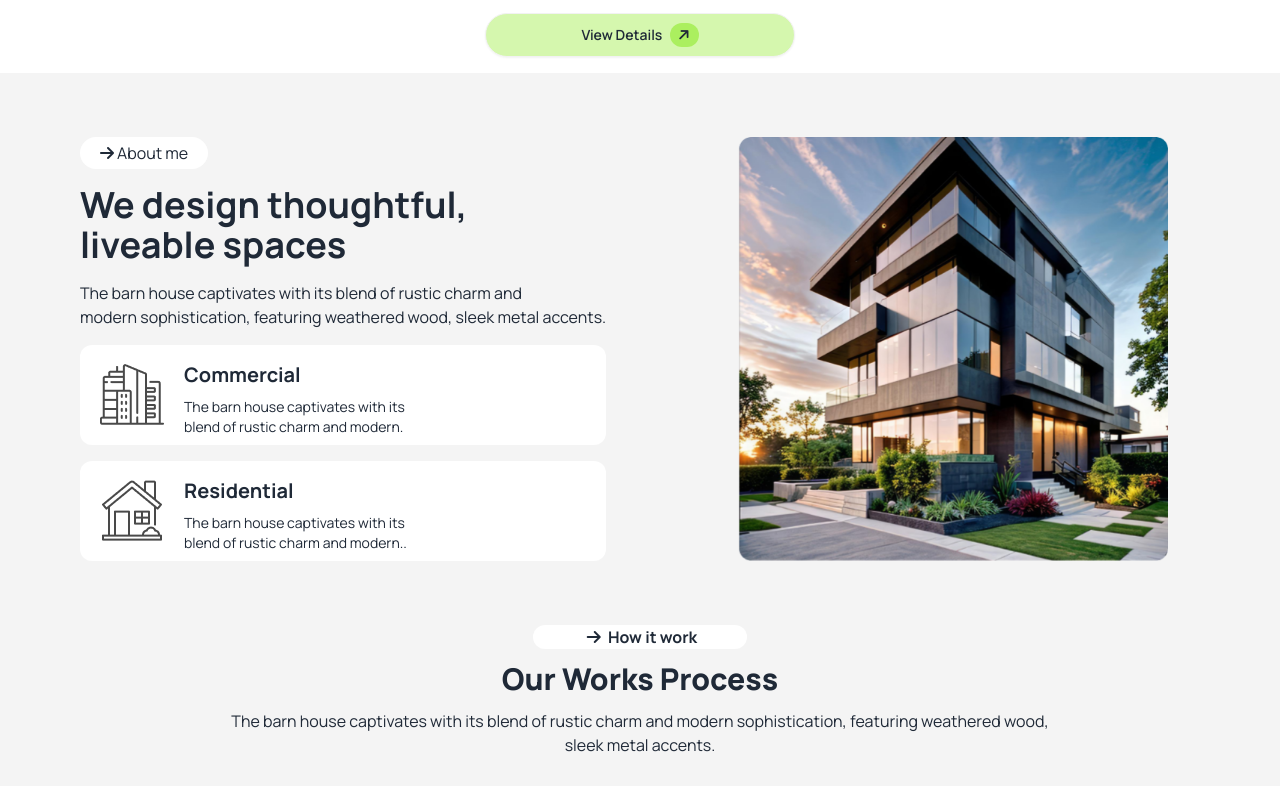
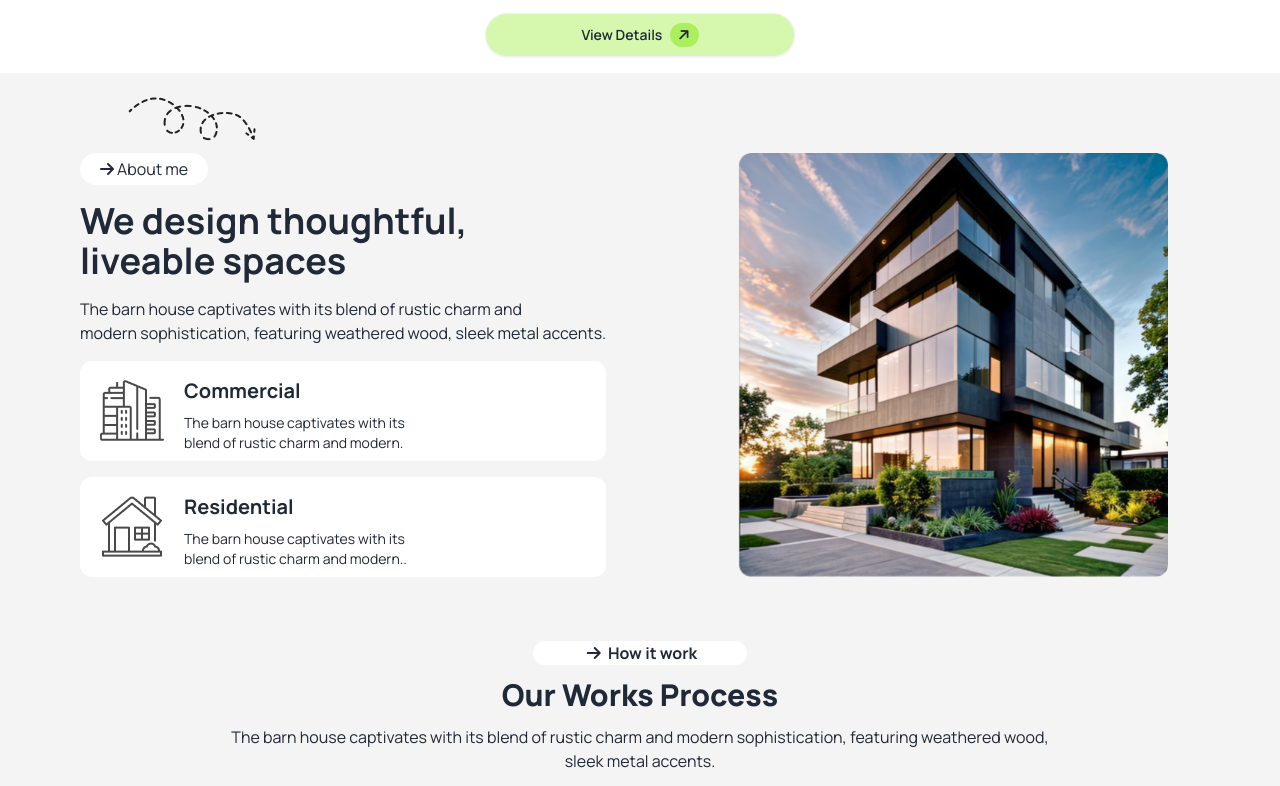
Before and after one commit to Salman-rahi/Renterio-website, a plain HTML site: page index.html in a window 1280 px wide. Shown: the part 660-1446 px from the top of the page. Drawn offline with nearby package versions, Linux system fonts and the light colour scheme.

Commit message:
about us img adding

```diff
--- a/index.html
+++ b/index.html
@@ -122,7 +122,8 @@
     <!--  -->
     <main>
         <!-- Desing thoughtful secction -->
-        <section class="bg-[#F4F4F4]">
+        <section class="bg-[#F4F4F4] relative md:pt-4">
+            <img class="absolute top-6 left-32 hidden md:block" src="assets/Vector.png" alt="">
             <!-- content section -->
             <div class="flex flex-col sm:flex-row justify-between container mx-auto px-10 py-8 sm:py-16 gap-5 md:gap-0">
                 <div class="md:pl-10 space-y-4 sm:space-y-4">
```
